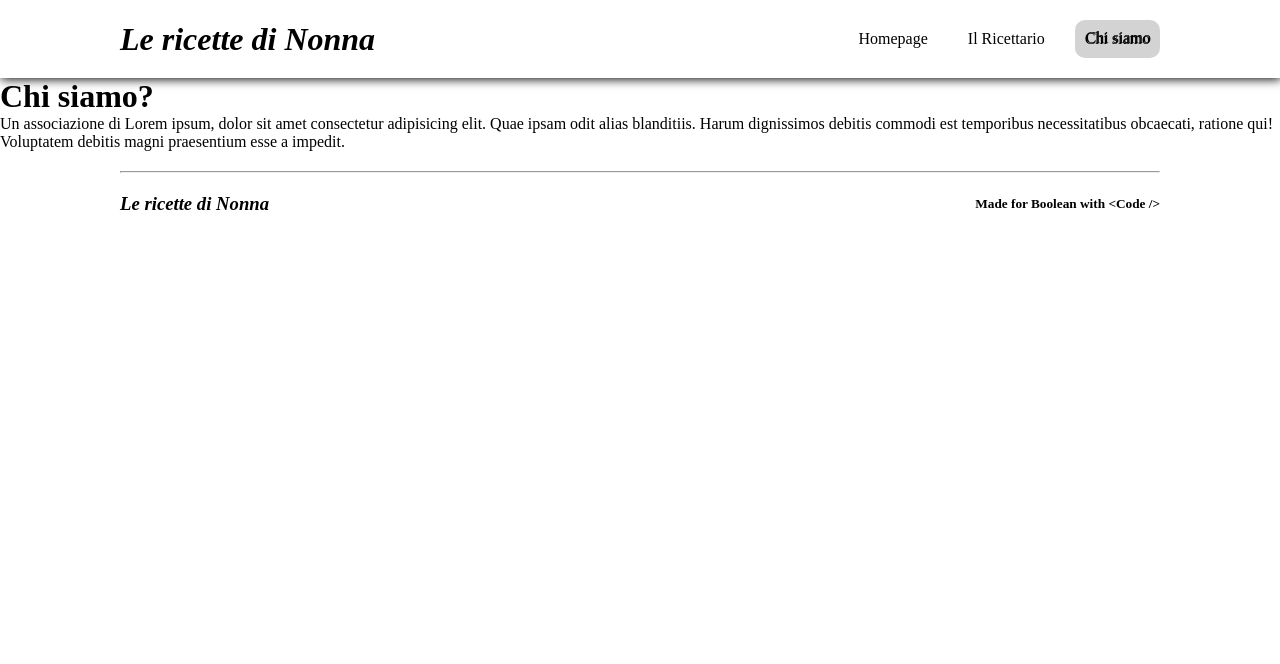
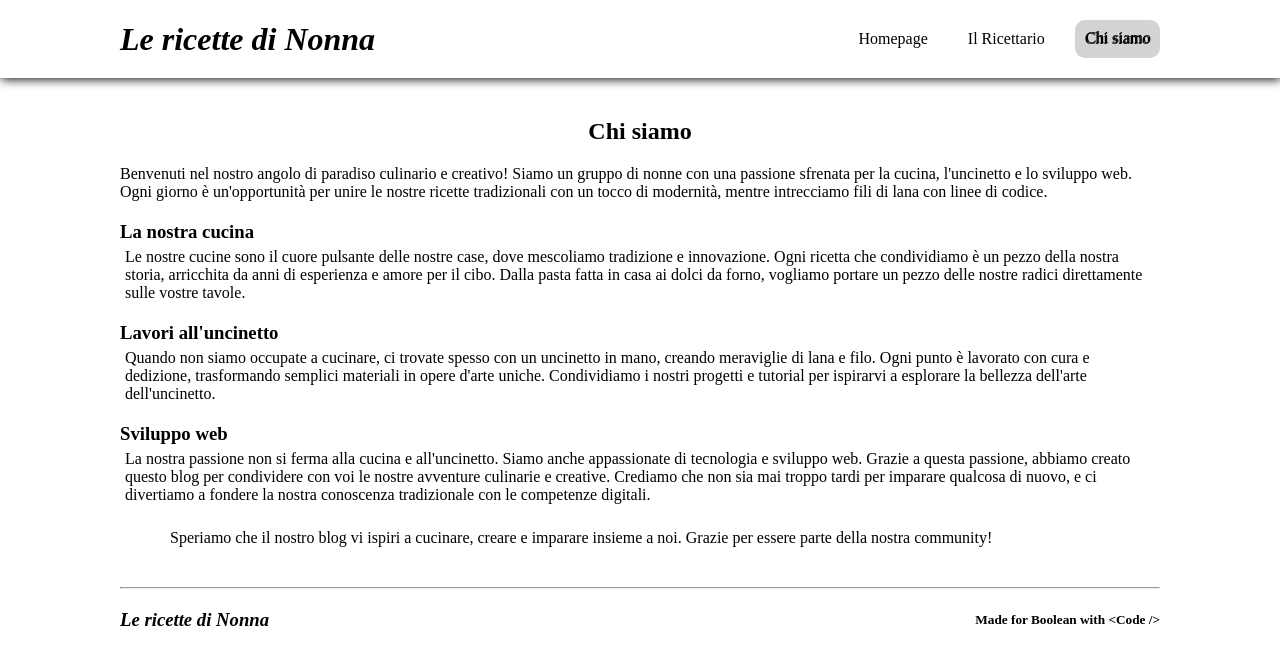
Before and after one commit to UmbertoAmenta/react-router, a React (Vite) app: page /about-us in a window 1280 px wide. Shown: the top 664 px of the page. Built offline with nearby package versions, Linux system fonts and the light colour scheme.

Commit message:
feat: +about-ut page

```diff
--- a/src/index.css
+++ b/src/index.css
@@ -1,4 +1,7 @@
 /* IMPORT CSS */
+/* Pages */
+@import url("/src/pages/AboutUsStyle.css");
+/* Components */
 @import url("/src/components/Header/HeaderStyle.css");
 @import url("/src/components/Footer/FooterStyle.css");
 
@@ -10,6 +13,10 @@
 }
 
 /* GENERAL */
+:root {
+  max-height: 100vh;
+  /* overflow: hidden; */
+}
 .container {
   max-width: 1100px;
   margin: auto;
--- a/src/pages/AboutUs.jsx
+++ b/src/pages/AboutUs.jsx
@@ -1,13 +1,57 @@
 export default function AboutUs() {
   return (
     <>
-      <h1>Chi siamo?</h1>
-      <p>
-        Un associazione di Lorem ipsum, dolor sit amet consectetur adipisicing
-        elit. Quae ipsam odit alias blanditiis. Harum dignissimos debitis
-        commodi est temporibus necessitatibus obcaecati, ratione qui! Voluptatem
-        debitis magni praesentium esse a impedit.
-      </p>
+      <div className=" contact-us container ">
+        <h2>Chi siamo</h2>
+        <p>
+          Benvenuti nel nostro angolo di paradiso culinario e creativo! Siamo un
+          gruppo di nonne con una passione sfrenata per la cucina, l'uncinetto e
+          lo sviluppo web. Ogni giorno è un'opportunità per unire le nostre
+          ricette tradizionali con un tocco di modernità, mentre intrecciamo
+          fili di lana con linee di codice.
+        </p>
+
+        <div>
+          <h3>La nostra cucina</h3>
+          <p>
+            Le nostre cucine sono il cuore pulsante delle nostre case, dove
+            mescoliamo tradizione e innovazione. Ogni ricetta che condividiamo è
+            un pezzo della nostra storia, arricchita da anni di esperienza e
+            amore per il cibo. Dalla pasta fatta in casa ai dolci da forno,
+            vogliamo portare un pezzo delle nostre radici direttamente sulle
+            vostre tavole.
+          </p>
+        </div>
+
+        <div>
+          <h3>Lavori all'uncinetto</h3>
+          <p>
+            Quando non siamo occupate a cucinare, ci trovate spesso con un
+            uncinetto in mano, creando meraviglie di lana e filo. Ogni punto è
+            lavorato con cura e dedizione, trasformando semplici materiali in
+            opere d'arte uniche. Condividiamo i nostri progetti e tutorial per
+            ispirarvi a esplorare la bellezza dell'arte dell'uncinetto.
+          </p>
+        </div>
+
+        <div>
+          <h3>Sviluppo web</h3>
+          <p>
+            La nostra passione non si ferma alla cucina e all'uncinetto. Siamo
+            anche appassionate di tecnologia e sviluppo web. Grazie a questa
+            passione, abbiamo creato questo blog per condividere con voi le
+            nostre avventure culinarie e creative. Crediamo che non sia mai
+            troppo tardi per imparare qualcosa di nuovo, e ci divertiamo a
+            fondere la nostra conoscenza tradizionale con le competenze
+            digitali.
+          </p>
+        </div>
+
+        <p>
+          Speriamo che il nostro blog vi ispiri a cucinare, creare e imparare
+          insieme a noi. Grazie per essere parte della nostra community!
+        </p>
+      </div>
     </>
   );
 }
--- /dev/null
+++ b/src/pages/AboutUsStyle.css
@@ -0,0 +1,18 @@
+/* ABOUT US */
+.contact-us.container > h2 {
+  text-align: center;
+  margin: 20px;
+}
+
+.contact-us.container div {
+  margin-top: 20px;
+}
+
+.contact-us.container div > p {
+  padding: 0 5px;
+  margin-top: 5px;
+}
+
+.contact-us.container > div + p {
+  margin: 25px 50px 0;
+}
--- a/src/pages/HomePage.jsx
+++ b/src/pages/HomePage.jsx
@@ -1,3 +1,11 @@
 export default function HomePage() {
-  return <h1>Sono la HomePAGE</h1>;
+  return (
+    <>
+      <h1>Sono la HomePAGE</h1>
+      <p>
+        work in progress, abbiate pazienza, lavoreremo a breve sul database per
+        le nostre, ma anche vostre, ricette.
+      </p>
+    </>
+  );
 }
```
